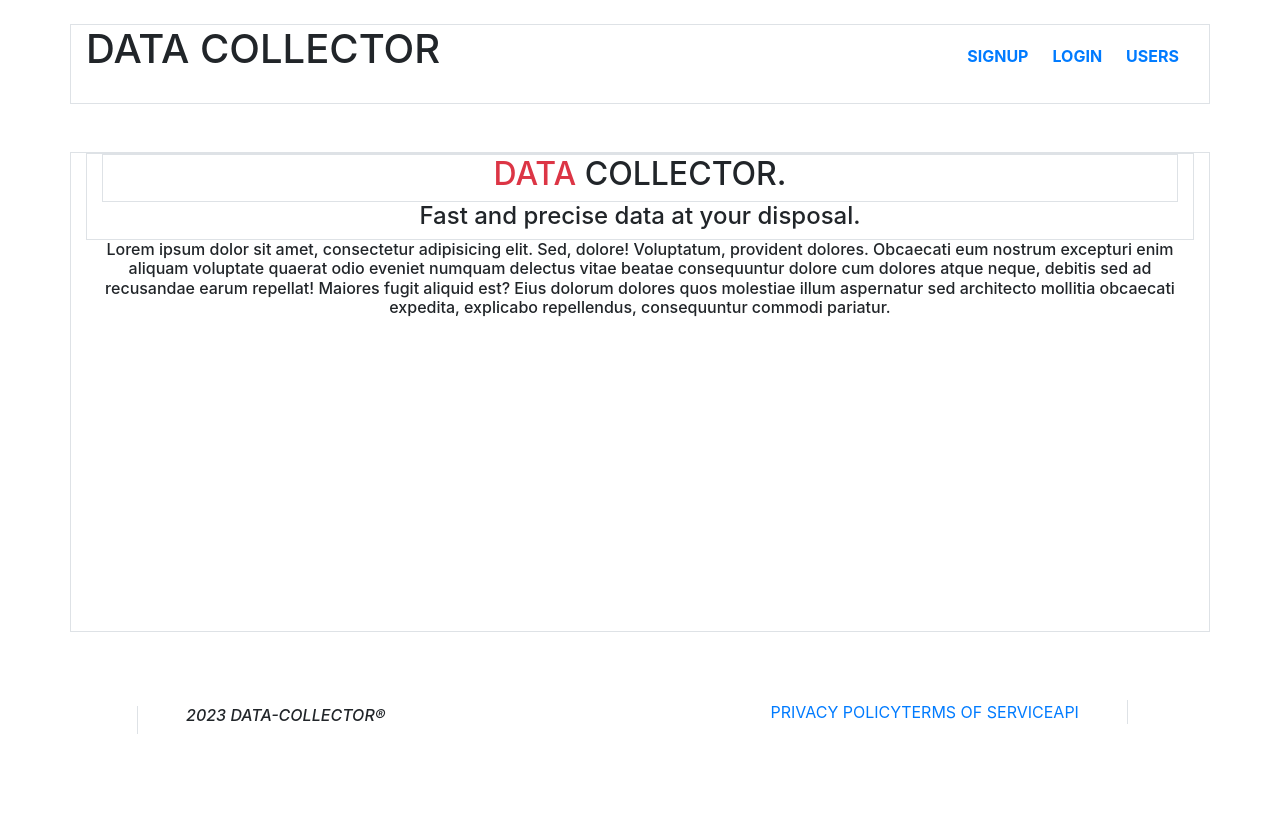
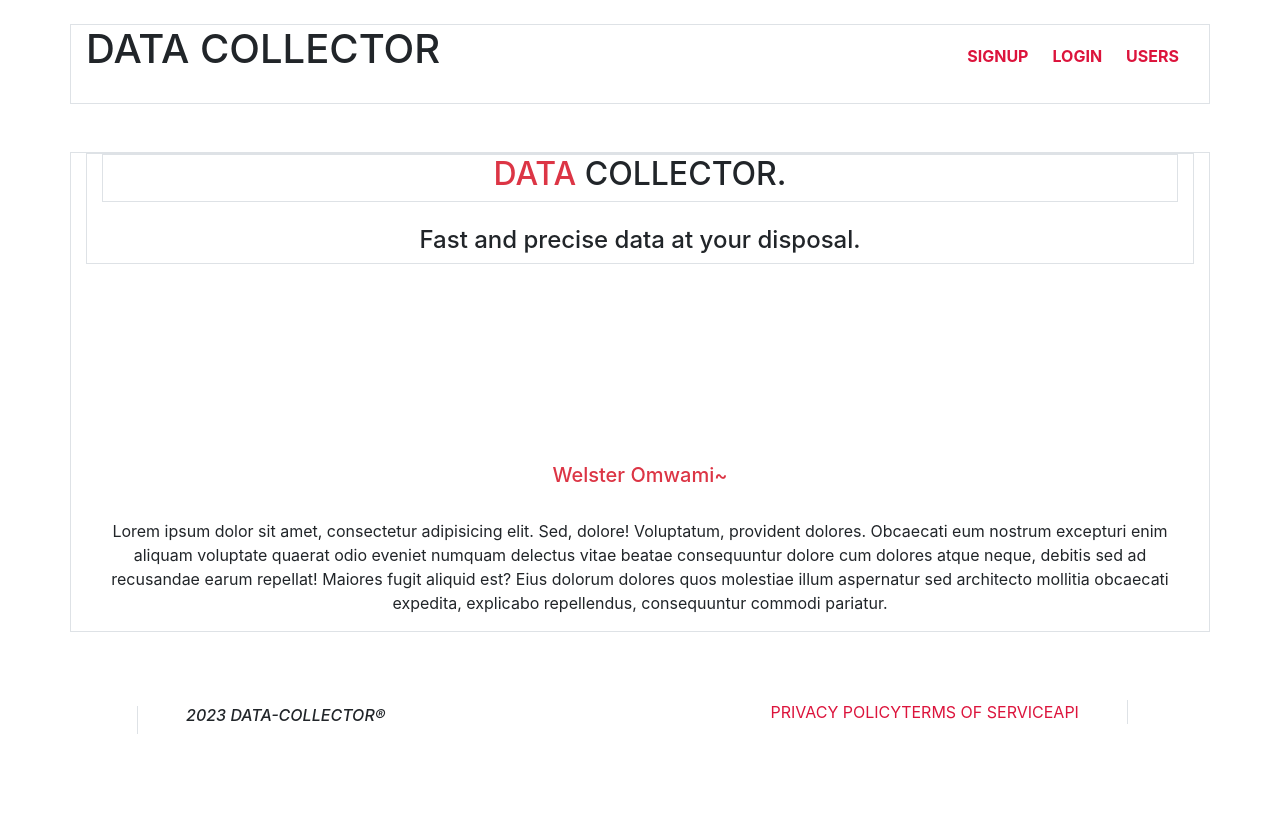
Before and after one commit to blackhammer2000/data-collector, a PHP site: page / in a window 1280 px wide. Run offline with PHP 8.4, Linux system fonts and the light colour scheme.

Commit message:
working on a data collector hero section...

```diff
--- a/css/index.css
+++ b/css/index.css
@@ -13,3 +13,8 @@ body {
 footer {
   min-height: 10vh;
 }
+
+header a,
+footer a {
+  color: crimson;
+}
--- a/index.php
+++ b/index.php
@@ -14,7 +14,7 @@
         <h1>DATA COLLECTOR</h1>
       </div>
     <nav class="nav d-flex justify-content-end align-items-center">
-      <ul class="d-flex container-fluid list-unstyled font-weight-bold">
+      <ul class="d-flex container-fluid list-unstyled font-weight-bold text-dark">
         <li class="mr-4"><a href=".pages/signup.php">SIGNUP</a></li>
         <li><a href=".pages/login.php">LOGIN</a></li>
         <li class="ml-4"><a href=".pages/users.php">USERS</a></li>
@@ -22,18 +22,22 @@
     </nav>
     </header>
 
-    <section class="container section hero-section border mt-5 d-flex flex-column justify-content-start align-items-between text-center">
+    <section class="container section hero-section border mt-5 d-flex flex-column justify-content-between align-items-between text-center">
       <div class="hero container border d-flex justify-content-center align-items-center flex-column">
         <div class="hero-header container border w-100">
           <h2><span class="text-danger">DATA</span> COLLECTOR.</h2>
         </div>
-        <div class="hero-description">
+        <div class="hero-description mt-4">
           <h4>Fast and precise data at your disposal.</h4>
         </div>
       </div>
 
       <div class="container hero-quote">
-        <h6>Lorem ipsum dolor sit amet, consectetur adipisicing elit. Sed, dolore! Voluptatum, provident dolores. Obcaecati eum nostrum excepturi enim aliquam voluptate quaerat odio eveniet numquam delectus vitae beatae consequuntur dolore cum dolores atque neque, debitis sed ad recusandae earum repellat! Maiores fugit aliquid est? Eius dolorum dolores quos molestiae illum aspernatur sed architecto mollitia obcaecati expedita, explicabo repellendus, consequuntur commodi pariatur.</h6>
+      <span class="text-danger">
+      <h5>Welster Omwami~</h5>
+      <br>
+      </span>
+        <blockquote class="font=weight-bold">Lorem ipsum dolor sit amet, consectetur adipisicing elit. Sed, dolore! Voluptatum, provident dolores. Obcaecati eum nostrum excepturi enim aliquam voluptate quaerat odio eveniet numquam delectus vitae beatae consequuntur dolore cum dolores atque neque, debitis sed ad recusandae earum repellat! Maiores fugit aliquid est? Eius dolorum dolores quos molestiae illum aspernatur sed architecto mollitia obcaecati expedita, explicabo repellendus, consequuntur commodi pariatur.</blockquote>
       </div>
 
     </section>
```
